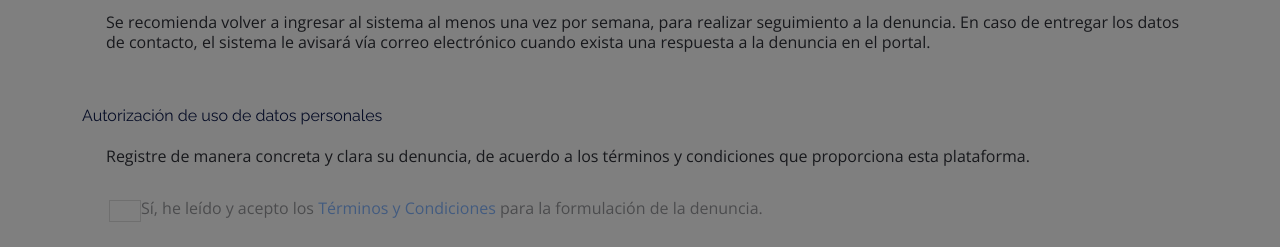
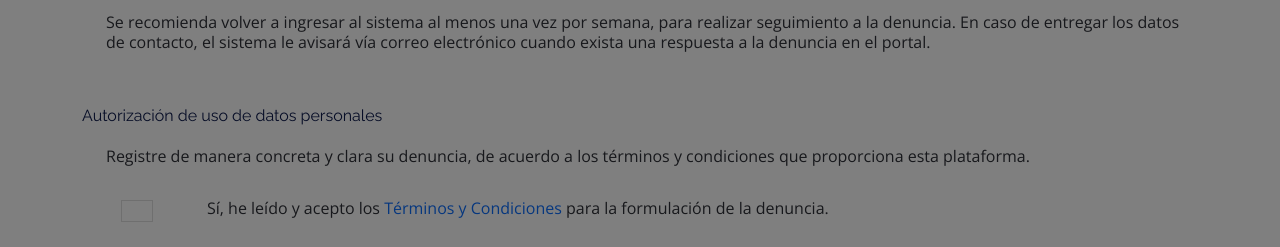
Before and after one commit to stipro/pagina.shouxin, a PHP site: page /actoscorrupcion.php in a window 1280 px wide. Shown: the part 553-800 px from the top of the page. Run offline with PHP 8.4, Linux system fonts and the light colour scheme.

Commit message:
arreglando diseño

```diff
--- a/actoscorrupcion.php
+++ b/actoscorrupcion.php
@@ -147,14 +147,27 @@
                                     Registre de manera concreta y clara su denuncia, de acuerdo a los términos y
                                     condiciones que proporciona esta plataforma.
                                 </p>
-                                <div class="form-check">
-                                    <input class="form-check-input" type="checkbox" name="acceptTerms" value="" id="check-terminosCondiciones" disabled>
-                                    <label class="form-check-label" for="check-terminosCondiciones">
+
+                                <div class="container-fluid row">
+                                    <div class="col-1">
+                                        <div class="form-check">
+                                            <input class="form-check-input" type="checkbox" name="acceptTerms" value="" id="check-terminosCondiciones" disabled>
+                                            <!-- <label class="form-check-label" for="check-terminosCondiciones">
                                         Sí, he leído y acepto los
                                         <a class="link-primary" id="btn-terminosCondiciones">Términos y Condiciones</a>
                                         para la formulación de la denuncia.
-                                    </label>
+                                    </label> -->
+                                        </div>
+                                    </div>
+                                    <div class="col-11">
+                                        <label class="form-check-label" for="check-terminosCondiciones">
+                                            Sí, he leído y acepto los
+                                            <a class="link-primary" id="btn-terminosCondiciones">Términos y Condiciones</a>
+                                            para la formulación de la denuncia.
+                                        </label>
+                                    </div>
                                 </div>
+
                             </div>
                             <br>
                             <ol>
```
